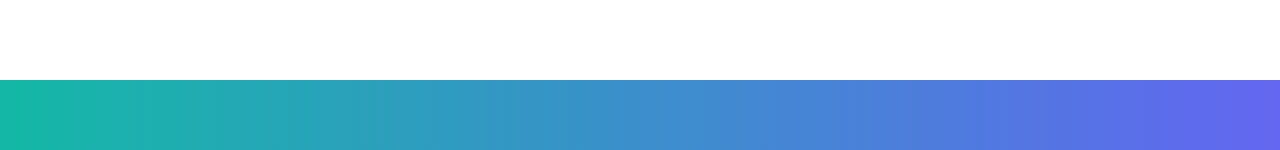
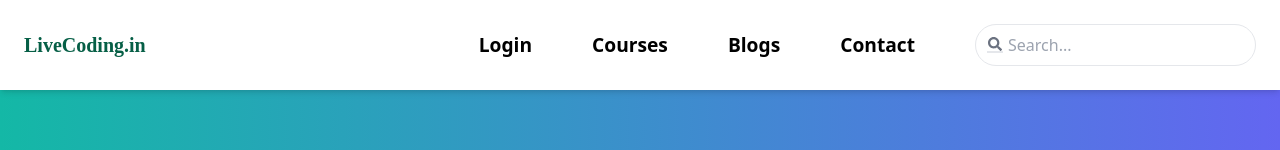
Before and after one commit to adityadixit07/loopcoding, a React (Vite) app in the folder client/: page / in a window 1280 px wide. Shown: the top 150 px of the page. Built offline with nearby package versions, Linux system fonts and the light colour scheme; no server answers.

Commit message:
bug_fixed

```diff
--- a/client/src/App.jsx
+++ b/client/src/App.jsx
@@ -39,7 +39,7 @@ const App = () => {
 
   return (
     <BrowserRouter>
-      {(isAdmin || isLoggedIn) && <Navbar />}
+      <Navbar />
       <Routes>
         <Route path="/" element={<Home />} />
         <Route path="/register" element={<Register />} />
```
Also changed, not shown: 2 other files (tests, documents, lock files or other folders).
